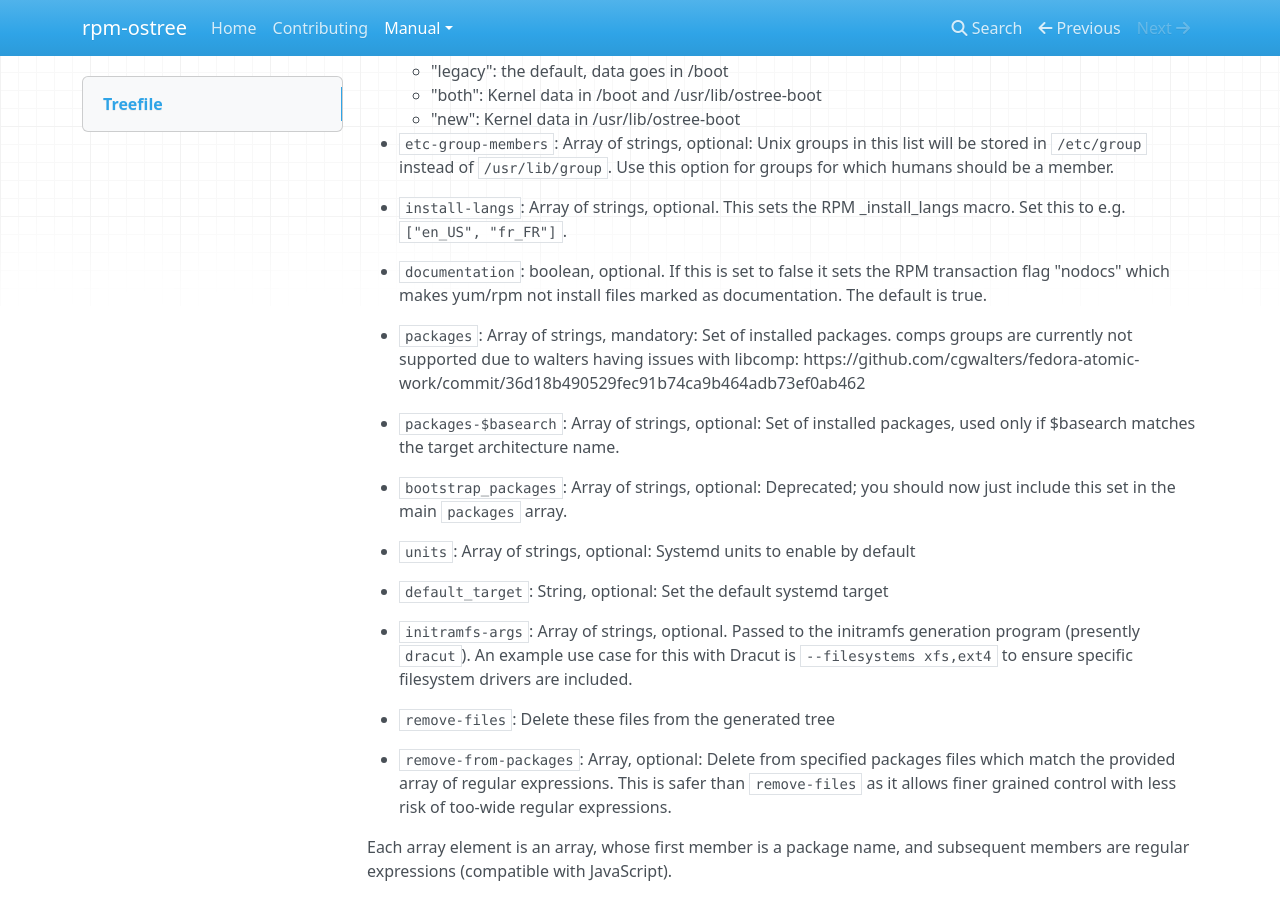
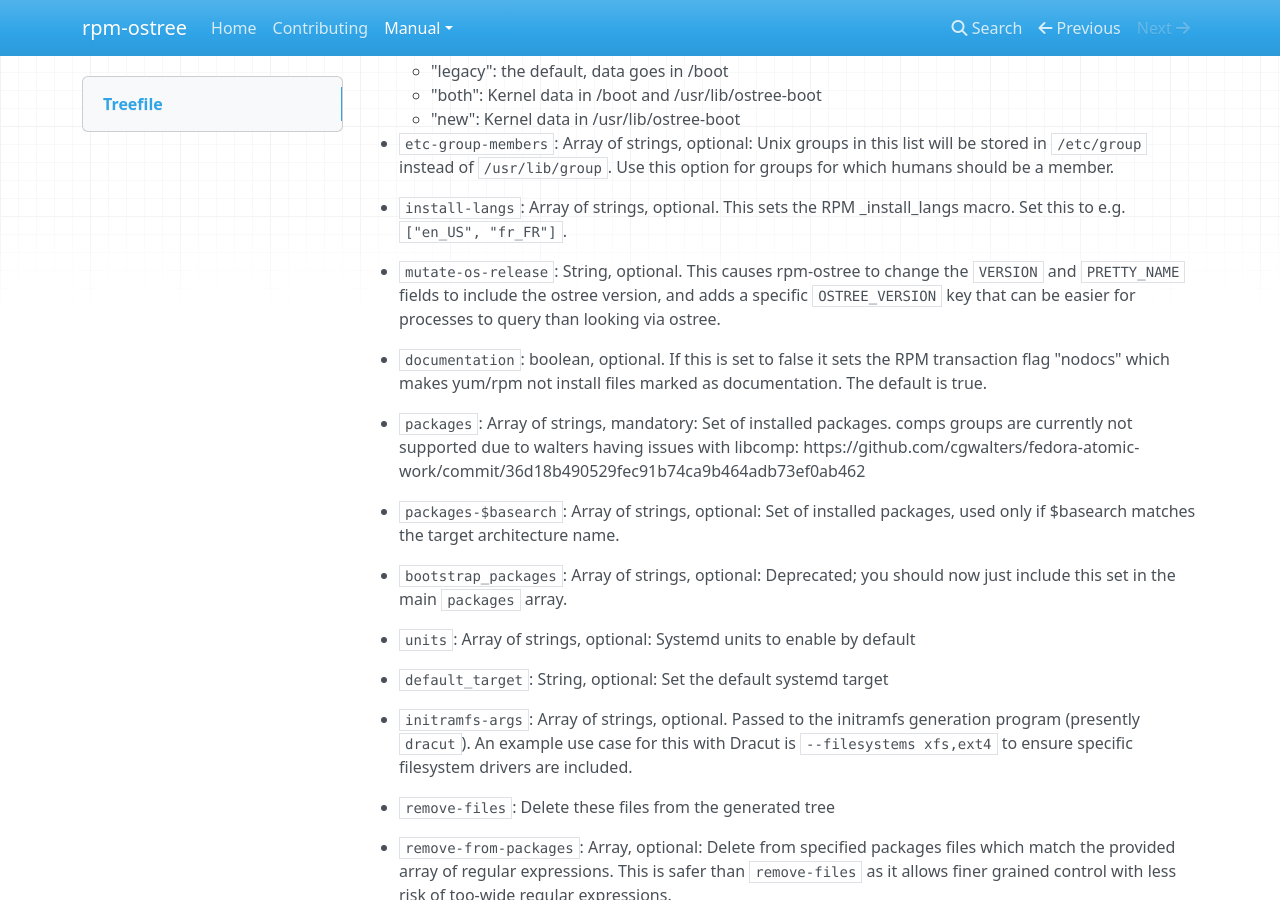
Before and after one commit to coreos/rpm-ostree, an MkDocs documentation site: the page built from docs/manual/treefile.md, in a window 1280 px wide and 900 px high, scrolled down 575 px. Built offline with MkDocs 1.6.1, drawn with Linux system fonts in a browser that asks for light colours; nearby versions of some CDN libraries; old or Windows-style settings are respelled for this version of MkDocs.

Commit message:
docs: Document `mutate-os-release`
Since I actually forgot the semantics when working on
CentOS AH, and noticed we were missing docs.

```diff
--- a/docs/manual/treefile.md
+++ b/docs/manual/treefile.md
@@ -40,6 +40,11 @@ It supports the following parameters:
 
  * `install-langs`: Array of strings, optional.  This sets the RPM
    _install_langs macro.  Set this to e.g. `["en_US", "fr_FR"]`.
+
+ * `mutate-os-release`: String, optional.  This causes rpm-ostree to
+    change the `VERSION` and `PRETTY_NAME` fields to include the ostree
+    version, and adds a specific `OSTREE_VERSION` key that can be easier
+    for processes to query than looking via ostree.
 
  * `documentation`: boolean, optional. If this is set to false it sets the RPM
    transaction flag "nodocs" which makes yum/rpm not install files marked as
```
